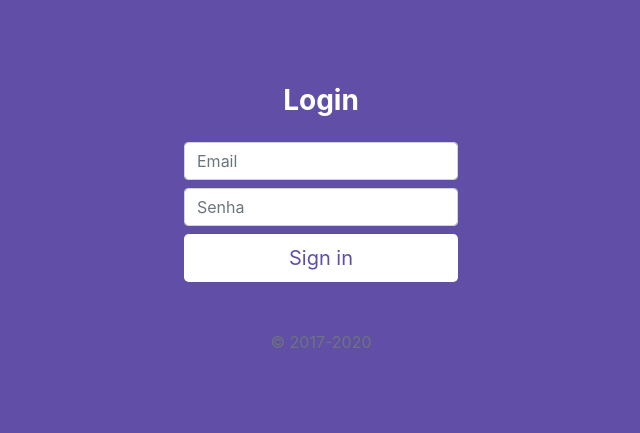
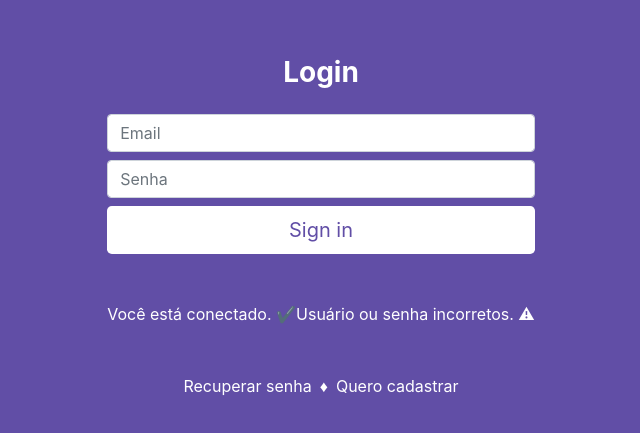
Before and after one commit to Nardogomes/Eventos, a React (Create React App) app: page / in a window 1280 px wide. Shown: the part 173-606 px from the top of the page, without its empty margins (319-959 px from the left). Built offline with nearby package versions, Linux system fonts and the light colour scheme.

Commit message:
Ajustando as opções de recuperar senha e cadastro na tela de  login.

```diff
--- a/src/view/login/index.js
+++ b/src/view/login/index.js
@@ -15,7 +15,16 @@ function Login() {
 
                 <button className="btn btn-lg btn-login btn-block" type="submit">Sign in</button>
 
-                <p className="mt-5 mb-3 text-muted text-center">&copy; 2017-2020</p>
+                <div className="msg-login text-white text-center my-5">
+                    <span>Você está conectado. &#10004;</span>
+                    <span>Usuário ou senha incorretos. &#9888;</span>
+                </div>
+
+                <div className="opcoes-login mt-5 text-center">
+                    <a href="#" className="mx-2">Recuperar senha</a>
+                    <span className="text-white">&#9830;</span>
+                    <a href="#" className="mx-2">Quero cadastrar</a>
+                </div>
             </form>
         </div>
     )
--- a/src/view/login/login.css
+++ b/src/view/login/login.css
@@ -15,3 +15,13 @@
     background-color: #f21667;
     color: #fff;
 }
+
+.opcoes-login a {
+    text-decoration: none;
+    color: #fff;
+    transition: .3s ease-in;
+}
+
+.opcoes-login a:hover {
+    color: #330ae9;
+}
```
